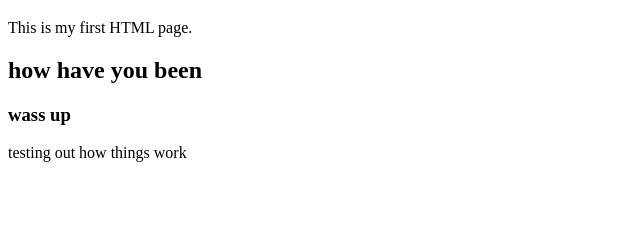
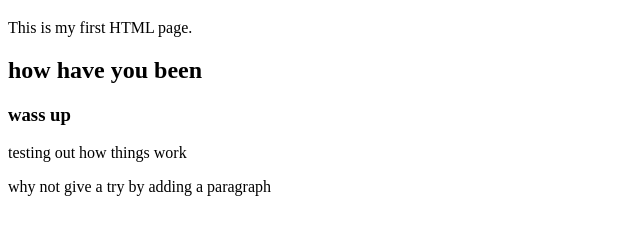
Before and after one commit to nirakarmansinghkarki-beep/my-rep7, a plain HTML site: page index.html in a window 1280 px wide. Shown: the part 61-296 px from the top of the page, without its empty margins (0-640 px from the left). Drawn offline with Linux system fonts and the light colour scheme.

Commit message:
Update index.html

```diff
--- a/index.html
+++ b/index.html
@@ -9,5 +9,6 @@
     <h2>how have you been</h2>
     <h3> wass up</h3>
     <p>testing out how things work</p>
+    <p>why not give a try by adding a paragraph</p>
 </body>
 </html>
```
